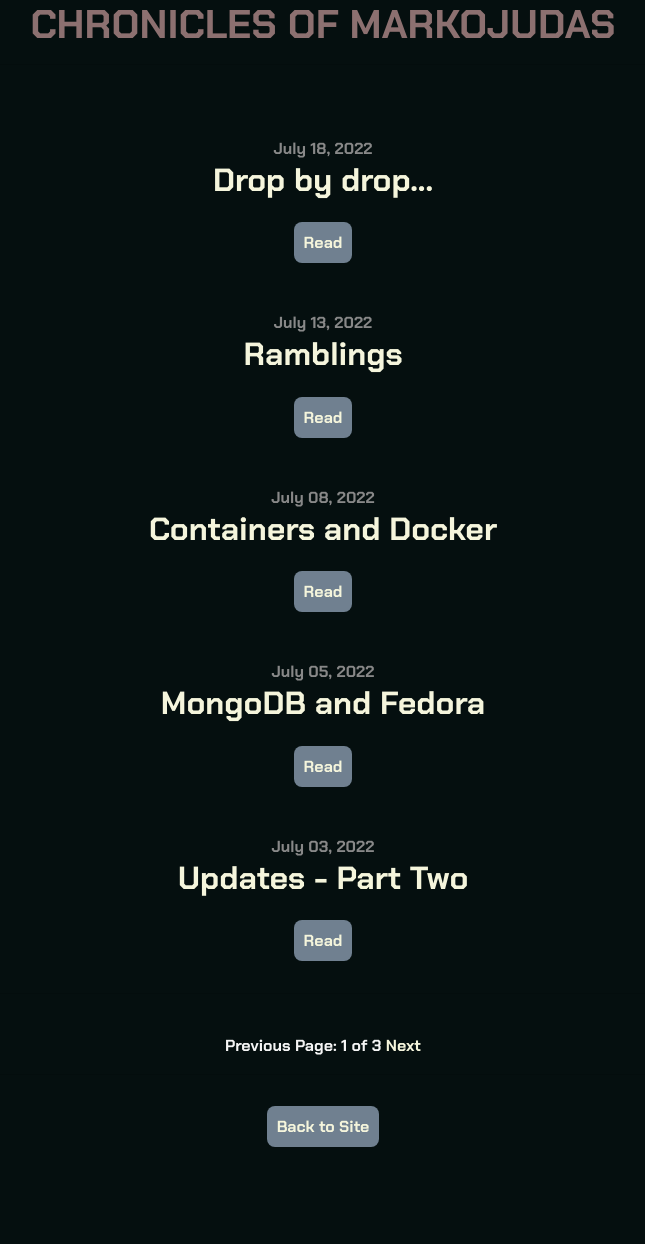
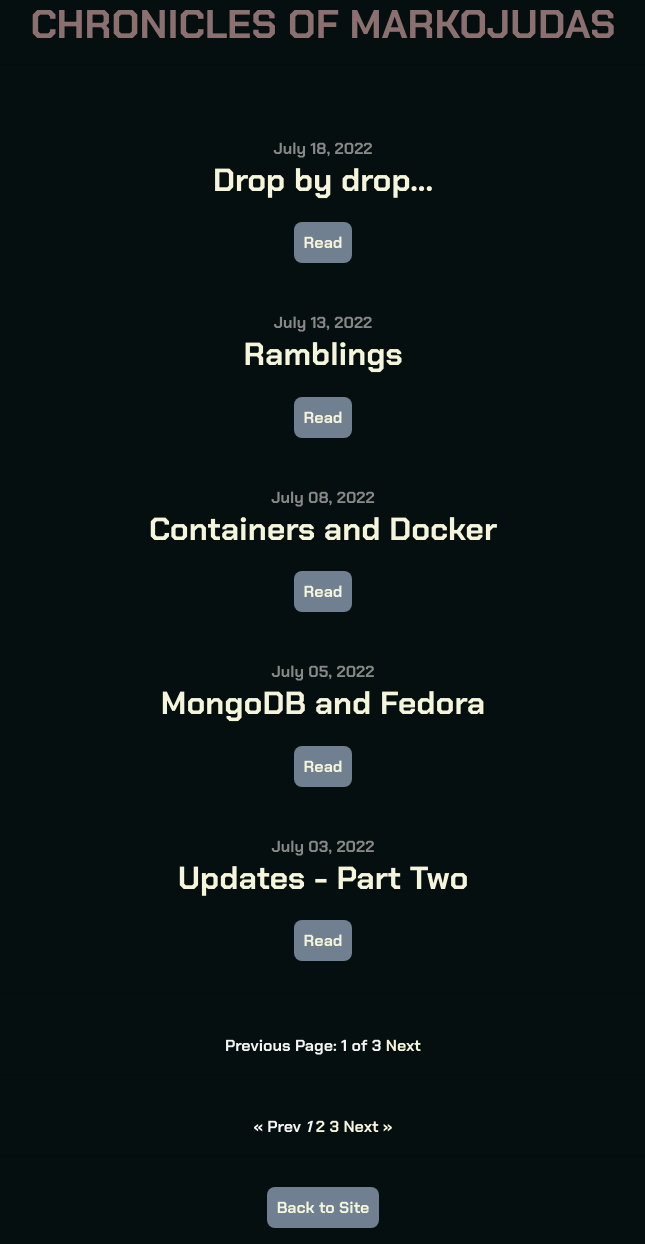
Before and after one commit to Markojudas/chronicles, a Jekyll site: the page built from index.html, in a window 1280 px wide. Shown: the whole page, without its empty margins (317-962 px from the left). Built offline with Jekyll 4.4.1, drawn with Linux system fonts in a browser that asks for light colours; nearby versions of some CDN libraries; the list of posts is cut into pages by our own code; before the commit the page ends 1163 px from its top, so only the background shows below that.

Commit message:
paginating

```diff
--- a/_includes/blog.html
+++ b/_includes/blog.html
@@ -30,6 +30,34 @@
         {% endif %}
         <hr>
         <br>
+        {% if paginator.total_pages > 1 %}
+
+        {% if paginator.previous_page %}
+        <a href="{{ paginator.previous_page_path | relative_url }}">&laquo; Prev</a>
+        {% else %}
+        <span>&laquo; Prev</span>
+        {% endif %}
+
+        {% for page in (1..paginator.total_pages) %}
+        {% if page == paginator.page %}
+        <em>{{ page }}</em>
+        {% elsif page == 1 %}
+        <a href="{{ '/' | relative_url }}">{{ page }}</a>
+        {% else %}
+        <a href="{{ site.paginate_path | relative_url | replace: ':num', page }}">{{ page }}</a>
+        {% endif %}
+        {% endfor %}
+
+        {% if paginator.next_page %}
+        <a href="{{ paginator.next_page_path | relative_url }}">Next &raquo;</a>
+        {% else %}
+        <span>Next &raquo;</span>
+        {% endif %}
+
+        {% endif %}
+        <hr>
+        <br>
         <a class="button" href="https://markojudas.com">Back to Site</a>
+
     </div>
 </section>
```
